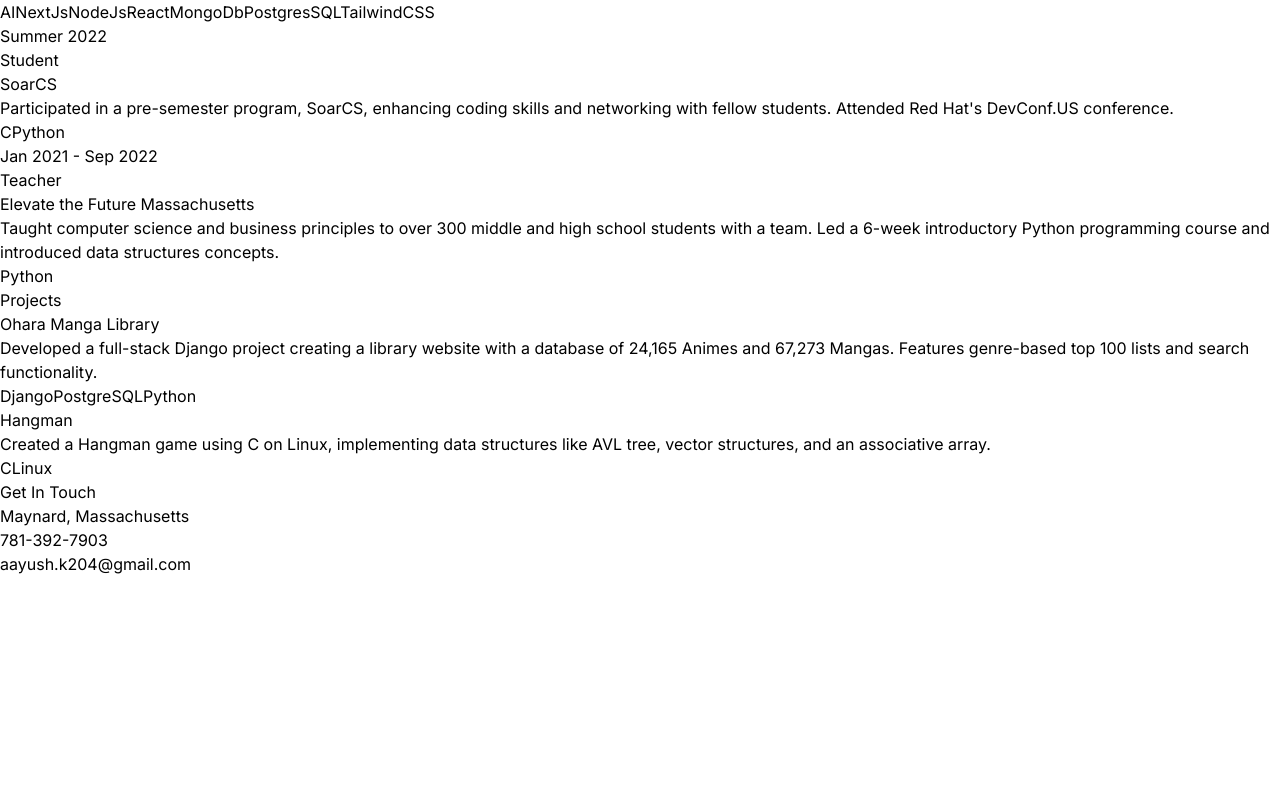
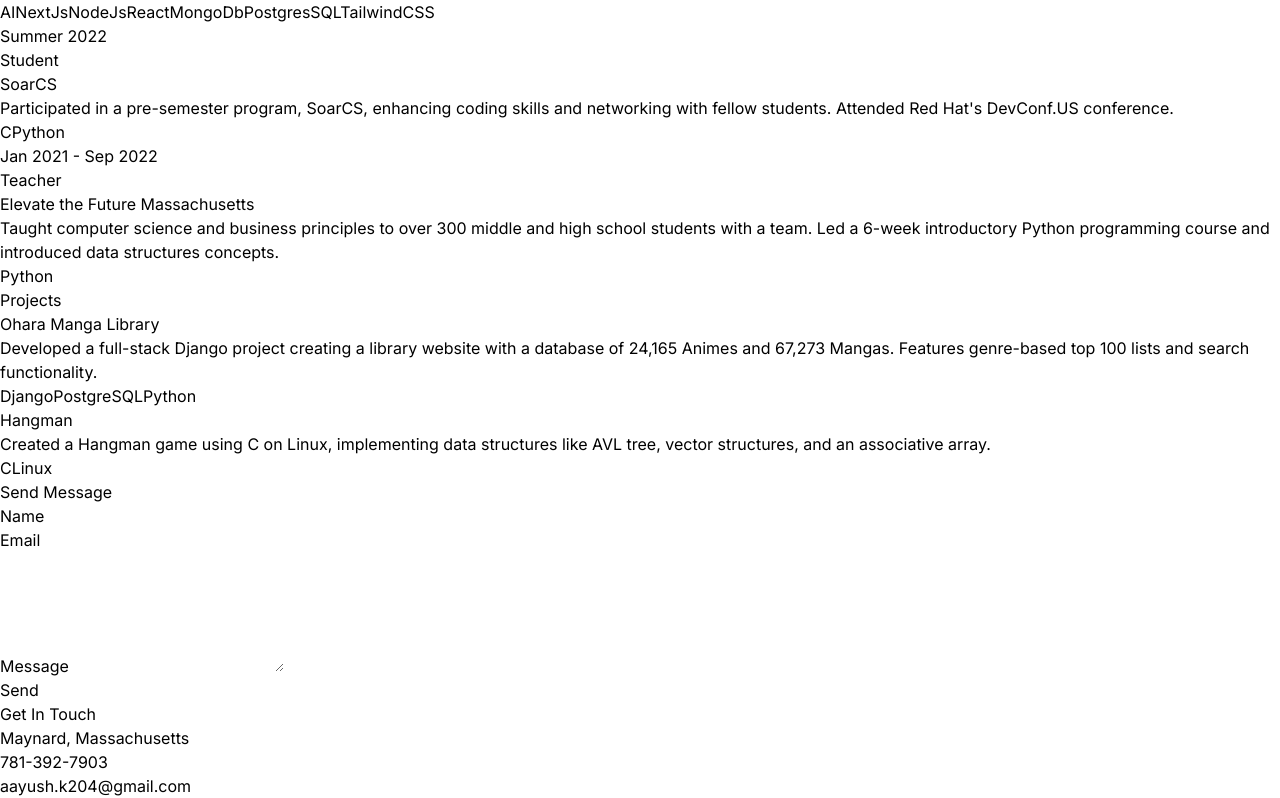
Before and after one commit to Akoirala47/Personal-Portfolio, a React (Vite) app: page / in a window 1280 px wide. Shown: the part 3539-4337 px from the top of the page. Before the commit the page ends 4115 px from the top, so only its background shows below. Built offline with nearby package versions, Linux system fonts and the light colour scheme.

Commit message:
added a send message feature

```diff
--- a/package.json
+++ b/package.json
@@ -10,6 +10,7 @@
     "preview": "vite preview"
   },
   "dependencies": {
+    "emailjs-com": "^3.2.0",
     "framer-motion": "^11.3.17",
     "react": "^18.3.1",
     "react-dom": "^18.3.1",
--- a/src/App.jsx
+++ b/src/App.jsx
@@ -6,6 +6,7 @@ import Experience from './components/Experience';
 import Projects from './components/Projects';
 import Contact from './components/Contact';
 import Resume from './components/Resume';
+import SendMessage from './components/SendMessage';
 
 
 const App = () => {
@@ -22,6 +23,7 @@ const App = () => {
         <Resume/>
         <Experience/>
         <Projects/>
+        <SendMessage/>
         <Contact/>
       </div>
 
--- a/src/components/Resume.jsx
+++ b/src/components/Resume.jsx
@@ -15,7 +15,7 @@ const Resume = () => {
       </motion.h2>
       <motion.div
         initial={{ scale: 0.8, opacity: 0 }}  // Start scaled down and invisible
-        whileInView={{ scale: 1, opacity: 1 }} // Animate to normal size and visible
+        whileInView={{ scale: 1, opacity: 1 }} // Animate to normal size and visible e
         viewport={{ once: true }} // Animation occurs only once when the element comes into view
         transition={{ duration: 0.8, ease: "easeOut" }}
         className="flex justify-center my-8"
--- /dev/null
+++ b/src/components/SendMessage.jsx
@@ -0,0 +1,137 @@
+import { motion } from "framer-motion";
+import { useState } from "react";
+
+const SendMessage = () => {
+  const [formData, setFormData] = useState({
+    name: "",
+    email: "",
+    message: ""
+  });
+  const [status, setStatus] = useState("");
+
+  const handleChange = (e) => {
+    const { name, value } = e.target;
+    setFormData({
+      ...formData,
+      [name]: value
+    });
+  };
+
+  const handleSubmit = (e) => {
+    e.preventDefault();
+
+    fetch("https://formspree.io/f/xdknavwg", {
+      method: "POST",
+      headers: {
+        "Accept": "application/json",
+        "Content-Type": "application/json"
+      },
+      body: JSON.stringify(formData)
+    })
+    .then((response) => {
+      if (response.ok) {
+        setStatus("Message Sent!");
+        setFormData({ name: "", email: "", message: "" });
+      } else {
+        setStatus("Failed to send message. Please try again.");
+      }
+    });
+  };
+
+  return (
+    <div className="border-b border-neutral-900 pb-4">
+      <motion.div
+        initial={{ opacity: 0, y: 50 }}
+        whileInView={{ opacity: 1, y: 0 }}
+        viewport={{ once: true }}
+        transition={{ duration: 0.8, ease: "easeOut" }}
+        className="my-20"
+      >
+        <h2 className="text-4xl text-center">Send Message</h2>
+      </motion.div>
+      <motion.div
+        initial={{ opacity: 0, y: 50 }}
+        whileInView={{ opacity: 1, y: 0 }}
+        viewport={{ once: true }}
+        transition={{ duration: 0.8, ease: "easeOut" }}
+        className="max-w-lg mx-auto"
+      >
+        <form onSubmit={handleSubmit}>
+          <motion.div
+            initial={{ opacity: 0, y: 50 }}
+            whileInView={{ opacity: 1, y: 0 }}
+            viewport={{ once: true }}
+            transition={{ duration: 0.8, ease: "easeOut" }}
+            className="mb-4"
+          >
+            <label htmlFor="name" className="block text-lg font-medium mb-1">
+              Name
+            </label>
+            <input
+              type="text"
+              id="name"
+              name="name"
+              value={formData.name}
+              onChange={handleChange}
+              required
+              className="w-full px-3 py-2 border border-gray-700 bg-gray-800 text-white rounded"
+            />
+          </motion.div>
+          <motion.div
+            initial={{ opacity: 0, y: 50 }}
+            whileInView={{ opacity: 1, y: 0 }}
+            viewport={{ once: true }}
+            transition={{ duration: 0.8, ease: "easeOut" }}
+            className="mb-4"
+          >
+            <label htmlFor="email" className="block text-lg font-medium mb-1">
+              Email
+            </label>
+            <input
+              type="email"
+              id="email"
+              name="email"
+              value={formData.email}
+              onChange={handleChange}
+              required
+              className="w-full px-3 py-2 border border-gray-700 bg-gray-800 text-white rounded"
+            />
+          </motion.div>
+          <motion.div
+            initial={{ opacity: 0, y: 50 }}
+            whileInView={{ opacity: 1, y: 0 }}
+            viewport={{ once: true }}
+            transition={{ duration: 0.8, ease: "easeOut" }}
+            className="mb-4"
+          >
+            <label htmlFor="message" className="block text-lg font-medium mb-1">
+              Message
+            </label>
+            <textarea
+              id="message"
+              name="message"
+              value={formData.message}
+              onChange={handleChange}
+              required
+              rows="5"
+              className="w-full px-3 py-2 border border-gray-700 bg-gray-800 text-white rounded"
+            ></textarea>
+          </motion.div>
+          <motion.button
+            type="submit"
+            initial={{ opacity: 0, y: 50 }}
+            whileInView={{ opacity: 1, y: 0 }}
+            viewport={{ once: true }}
+            transition={{ duration: 0.8, ease: "easeOut" }}
+            className="bg-blue-500 text-white px-4 py-2 rounded hover:bg-blue-600"
+          >
+            Send
+          </motion.button>
+        </form>
+        {status && <p className="mt-4 text-center text-green-500">{status}</p>}
+      </motion.div>
+    </div>
+  );
+};
+
+export default SendMessage;
```
Also changed, not shown: 1 other file (tests, documents, lock files or other folders).
